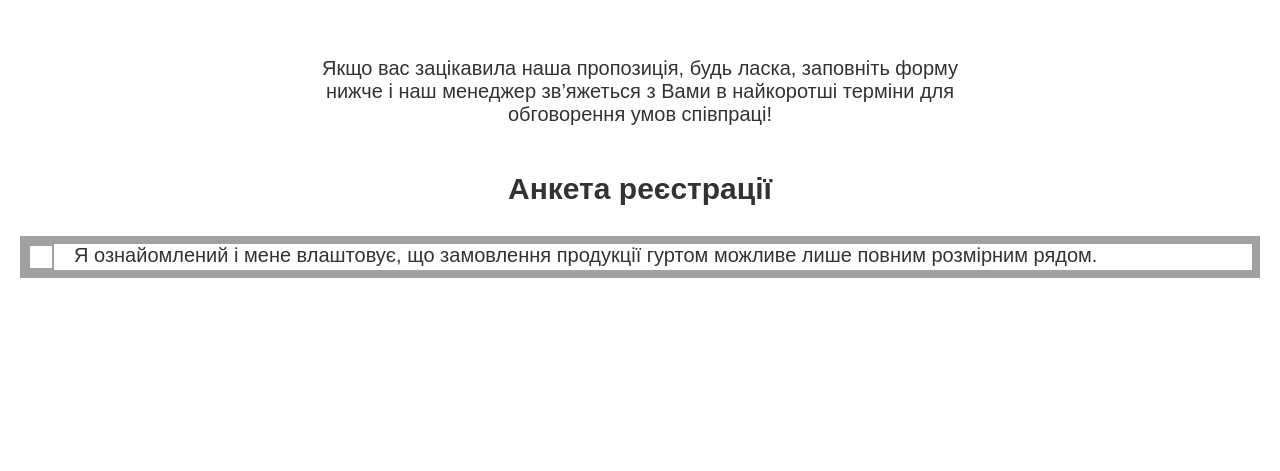
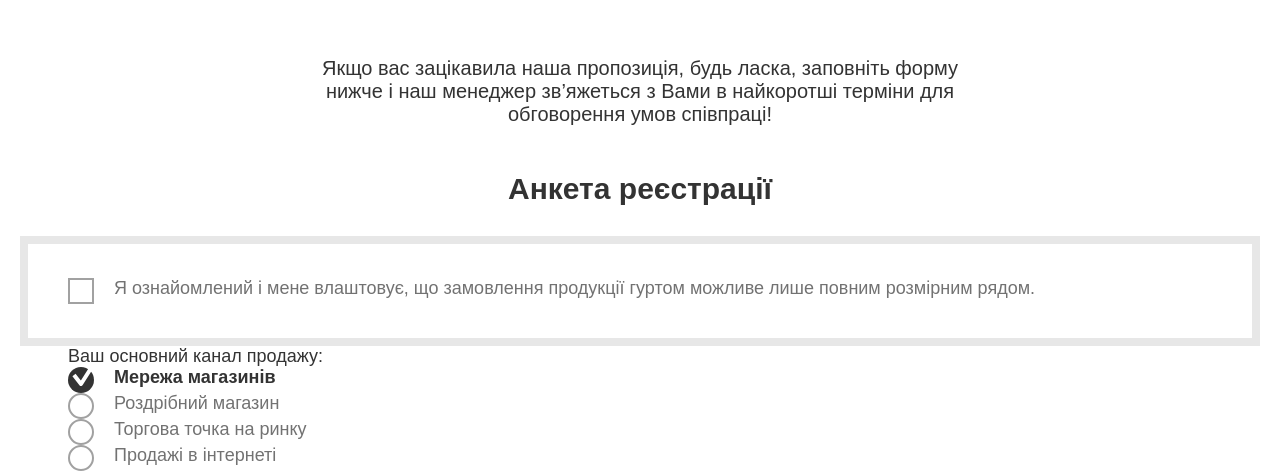
Before and after one commit to antonio63963/coworking_artjen, a plain HTML site: page index.html in a window 1280 px wide. Shown: the part 3132-3603 px from the top of the page. Before the commit the page ends 3410 px from the top, so only its background shows below. Drawn offline with Linux system fonts and the light colour scheme; a web font is replaced by a local one.

Commit message:
added custom radio\checkbox

```diff
--- a/index.html
+++ b/index.html
@@ -13,6 +13,7 @@
   <link href="styles/profits.css" rel="stylesheet">
   <link href="styles/coworking.css" rel="stylesheet">
   <link href="styles/registration.css" rel="stylesheet">
+  <link href="styles/custom_input.css" rel="stylesheet">
   <title>Document</title>
 </head>
 
@@ -159,20 +160,58 @@
     <!-- Registration -->
     <section class="registration">
       <h2 class="registration-title">Анкета реєстрації</h2>
-      <div class="registration-content">
+      <form class="registration-form">
         <div class="registration-options">
           <div class="informed">
-            <label class="informed-label">
-              <input id="informed-checkbox" type="checkbox">
-              <div class="registration-iconContainer"><img src="images/checkIcon.svg" class="checkIcon" alt="check">
+            <label>
+              <input type="checkbox" id="informed" name="informed" />
+              <div class="customInput">
+                <img src="images/checkIcon.svg" class="checkIcon" alt="check">
               </div>
+              Я ознайомлений і мене влаштовує, що замовлення продукції гуртом можливе лише повним розмірним рядом.
             </label>
-            <p>Я ознайомлений і мене влаштовує, що замовлення продукції гуртом можливе лише повним розмірним рядом.</p>
           </div>
+
+          <!-- SELECT MAIN CHANEL -->
+          <fieldset class="registration-main-chanel">
+            <legend>Ваш основний канал продажу:</legend>
+            <!-- +++++++++++++++++ -->
+            <label>
+              <input type="radio" id="shops" name="mainChanel" value="shops" checked />
+              <div class="customInput">
+                <img src="images/checkIcon.svg" class="checkIcon" alt="check">
+              </div>
+              Мережа магазинів
+            </label>
+            <!-- ++++++++++++++++++++ -->
+            <label>
+              <input type="radio" id="singleShop" name="mainChanel" value="singleShop" />
+              <div class="customInput">
+                <img src="images/checkIcon.svg" class="checkIcon" alt="check">
+              </div>
+              Роздрібний магазин
+            </label>
+            <!-- ++++++++++++++++++++++++ -->
+            <label>
+              <input type="radio" id="tradingPoint" name="mainChanel" value="tradingPoint" />
+              <div class="customInput">
+                <img src="images/checkIcon.svg" class="checkIcon" alt="check">
+              </div>
+              Торгова точка на ринку
+            </label>
+            <!-- ++++++++++++++++++++++++ -->
+            <label>
+              <input type="radio" id="internet" name="mainChanel" value="internet" />
+              <div class="customInput">
+                <img src="images/checkIcon.svg" class="checkIcon" alt="check">
+              </div>
+              Продажі в інтернеті
+            </label>
+          </fieldset>
         </div>
-        <form action="" method="post" class="registration-form"></form>
-      </div>
+      </form>
     </section>
+
   </main>
 
 </body>
--- a/styles/colors.css
+++ b/styles/colors.css
@@ -1,7 +1,7 @@
 :root {
   --grey: #a1a1a1;
   --lightGrey: #cccccc;
-  --xlGey: #e7e7e7;
+  --xlGrey: #e7e7e7;
 
   --dark: #333333;
 
--- /dev/null
+++ b/styles/custom_input.css
@@ -0,0 +1,51 @@
+label > input[type="checkbox"],
+label > input[type="radio"] {
+  visibility: hidden;
+  width: 0;
+}
+
+label:has(> input[type="checkbox"]),
+label:has(> input[type="radio"]) {
+  display: flex;
+  font-size: 18px;
+}
+
+label > .customInput {
+  cursor: pointer;
+  position: relative;
+  display: flex;
+  align-items: center;
+  justify-content: center;
+  width: 26px;
+  height: 26px;
+  min-width: 26px;
+  min-height: 26px;
+  margin-right: 20px;
+  border: 2px solid var(--grey);
+}
+
+label img {
+  width: 24px;
+  transform: translate3d(0, -5px, 0);
+  display: none;
+}
+
+label > input[type="radio"] + .customInput {
+  border-radius: 100%;
+}
+
+label:has(> input[type="checkbox"]:checked),
+label:has(> input[type="radio"]:checked) {
+  color: var(--dark);
+  font-weight: bold;
+}
+
+input[type="checkbox"]:checked + .customInput,
+input[type="radio"]:checked + .customInput {
+  background-color: var(--dark);
+  border: none;
+}
+input[type="checkbox"]:checked + .customInput>img,
+input[type="radio"]:checked + .customInput>img {
+  display: block;
+}
--- a/styles/index.css
+++ b/styles/index.css
@@ -24,3 +24,10 @@ a,button {
   text-decoration: none;
   outline: 0
 }
+
+fieldset {
+  border: none;
+}
+legend {
+  font-size: 18px;
+}
--- a/styles/registration.css
+++ b/styles/registration.css
@@ -8,7 +8,7 @@
   text-align: center;
   margin-bottom: 30px;
 }
-.registration-content {
+.registration-form {
   width: 100%;
   display: flex;
   flex-wrap: wrap;
@@ -23,49 +23,15 @@
 .informed {
   display: flex;
   column-gap: 20px;
-  border: 8px solid var(--grey);
-}
-/* square checkbox */
-label.informed-label {
-  position: relative;
-  display: block;
-  width: 26px;
-  height: 26px;
-  min-width: 26px;
-  min-height: 26px;
-  border: 2px solid var(--grey);
-}
-#informed-checkbox {
-  visibility: hidden;
-}
-.registration-iconContainer {
-  position: absolute;
-  top: 0;
-  bottom: 0;
-  left: 0;
-  right: 0;
-  overflow: hidden;
-  display: none;
-  align-items: center;
-  justify-content: center;
-}
-#informed-checkbox:checked+.registration-iconContainer {
-  display: flex;
-}
-.informed-label:has(> #informed-checkbox:checked) {
-  background-color: var(--dark);
-  border: none;
-}
-.checkIcon {
-  width: 24px;
-  transform: translate3d(0, -5px, 0);
+  border: 8px solid var(--xlGrey);
+  padding: 34px 20px 34px 40px;
 }
 
-/* FORM */
-.registration-form {
-  flex-grow: 1;
-  min-width: 280px;
+/* MAIN CHANEL */
+.registration-main-chanel {
+  padding-left: 48px;
 }
+
 
 @media screen and (max-width: 600px) {
   .registration-title {
```
